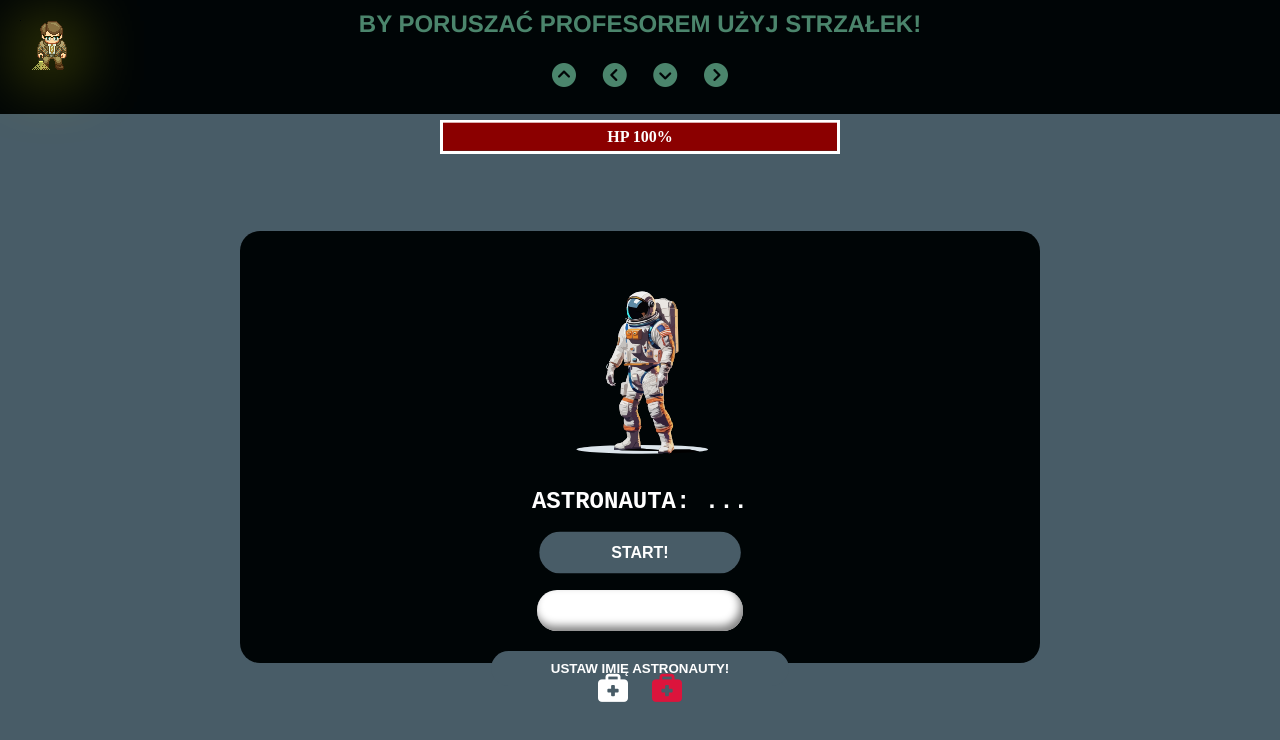
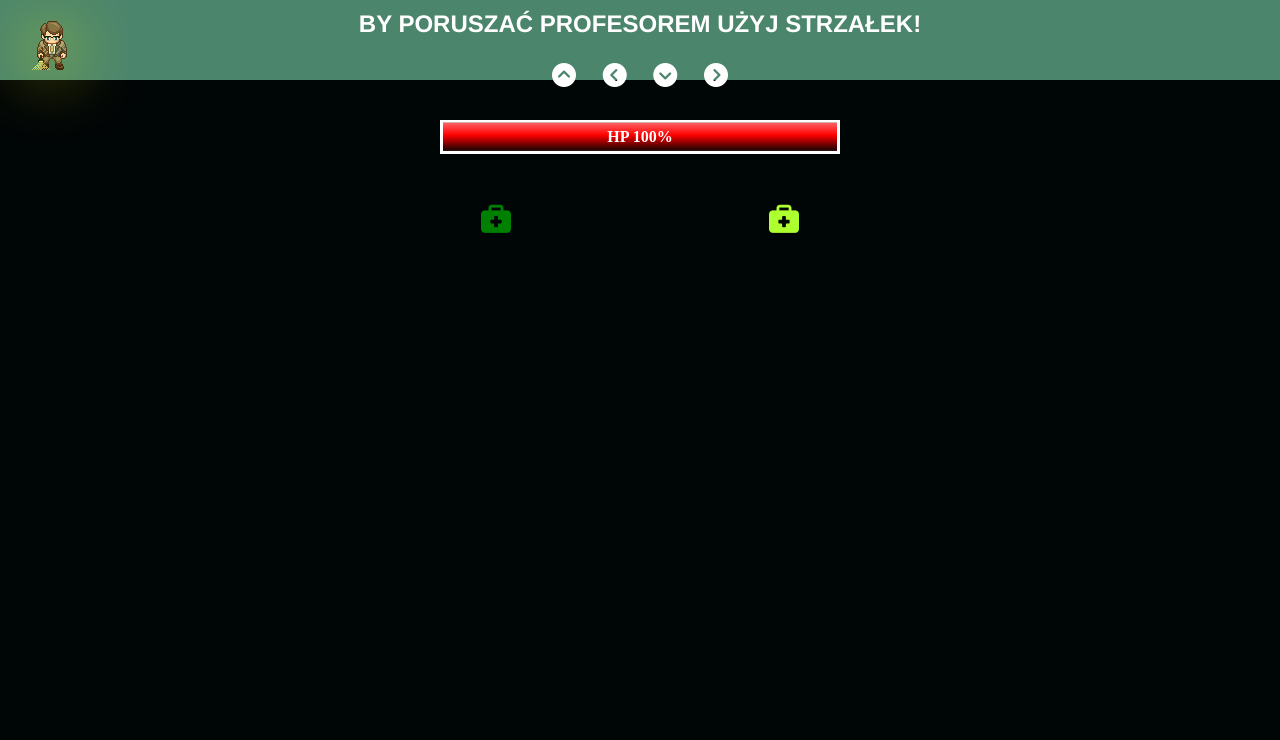
Before and after one commit to DomiGano/Profesor-Game, a plain HTML site: page index.html in a window 1280 px wide. Drawn offline with Linux system fonts and the light colour scheme.

Commit message:
Remove Astronaut + adjust styles

```diff
--- a/index.html
+++ b/index.html
@@ -19,21 +19,12 @@
     <section class="bars">
     <div id="hpBar" class="hpBar"><span id="redbar" class="redbar"></span><p>HP 100%</p></div>
     </section>
-    <article class="main__article">
-
-
-        <div id="container" class="container">
-            <img class="image" src="astronaut-8061095.svg">
-            <h1>ASTRONAUTA: ...</h1>
-            <button id="btn" class="btn--article btn--anim" onclick="changeContainer()">START!</button>
-                <input id="input" class="input__text" type="text">
-            <button class="btn--article" onclick="newHeader()">Ustaw imię Astronauty!</button>
-        </div>
-        <div class="heal__box">
+    <footer>
+    <div class="heal__box">
         <button class="heal" onclick="heal(5)"><i class="fa-solid fa-briefcase-medical"></i></button>
         <button class="heal heal--red" onclick="heal(100)"><i class="fa-solid fa-briefcase-medical"></i></button>
-        </div>
-    </article>
+    </div>
+    </footer>
     <script src="js/app.js"></script>
     <script src="js/heatly.js"></script>
 </body>
--- a/style/style.css
+++ b/style/style.css
@@ -12,24 +12,16 @@ body {
 
 header {
   height: 10vh;
+  background-color: #4B856C;
 }
 
 h2 {
   text-transform: uppercase;
   text-align: center;
   font-family: 'Franklin Gothic Medium', 'Arial Narrow', Arial, sans-serif;
-  color: #4B856C;
+  color: white;
   padding: 10px;
   user-select: none;
-}
-
-.main__article {
-    background-color: #485C67;
-    display: flex;
-    flex-direction: column;
-    justify-content: center;
-    align-items: center;
-    height: 90vh;
 }
 
 h1 {
@@ -51,7 +43,10 @@ h1 {
 
 .dProf {
   background-position: 0px -140px;
+}
 
+.dProf {
+  cursor: crosshair;
 }
 
 .rightAnim {
@@ -166,90 +161,6 @@ h1 {
   100% { background-position: -575px -10px; }
 }
 
-.container2 {
-    background: url(../earth-1756274.jpg);
-    animation: backgroundAnim  1s alternate linear;
-    background-color: #000506;
-    background-position: center;
-    width: 100%;
-    height: 100%;
-    display: flex;
-    justify-content: center;
-    flex-direction: column;
-    align-items: center;
-    transition: width 2s linear, height 4s 2s linear, border-radius 2s  linear;
-    position: relative;
-}
-
-.container {
-    position: relative;
-    background-color: #000506;
-    width: 800px;
-    height: 60%;
-    display: flex;
-    justify-content: center;
-    flex-direction: column;
-    align-items: center;
-    border-radius: 20px;
-    transition: width 1s linear, height 1s linear, border-radius 2s linear;
-    animation: backgroundAnim  1s alternate-reverse linear;
-}
-
-.btn--article {
-    margin: 20px;
-    padding: 10px 60px;
-    border-radius: 25px;
-    color: white;
-    font-weight: 700;
-    border: none;
-    background-color: #485C67;
-    text-transform: uppercase;
-    cursor: pointer;
-}
-
-.btn--article--active {
-    margin: 20px;
-    padding: 10px 60px;
-    border-radius: 10px;
-    border: none;
-    background-color: #4B856C;
-    text-transform: uppercase;
-    color: white;
-    font-weight: 800;
-}
-
-.btn--anim {
-    animation: anim1  1s infinite alternate linear;
-}
-
-  .input__text {
-    border: none;
-    padding: 1em;
-    border-radius: 20px;
-    box-shadow: inset -3px -5px 8px 0px gray;
-    color: #579FB8;
-    text-align: center;
-    font-weight: 700;
-  }
-
-  .input__text:focus {
-    outline: none;
-  }
-
-  .image {
-    height: 300px;
-  }
-
-  @keyframes anim1 {
-    from {transform: scale(1);}
-    to {transform: scale(1.2);}
-  }
-
-  @keyframes bacgroundAnim {
-    from {background-color: #000506;}
-    to {background: url(../earth-1756274_1920.jpg);}
-  }
-
 .bars {
   display: flex;
   justify-content: center;
@@ -277,7 +188,8 @@ h1 {
   width: 100%;
   height: 100%;
   position: absolute;
-  background-color: darkred;
+  background: rgb(113,17,17);
+  background: linear-gradient(180deg, rgba(113,17,17,1) 1%, rgba(255,93,93,1) 3%, rgba(255,0,0,1) 44%, rgba(47,2,2,1) 94%);
   transform: translateY(-19%);
   z-index: 1;
   left: 0;
@@ -309,9 +221,23 @@ h1 {
   background-color: transparent;
   border: 0px;
   outline: 0px;
-  color: white;
+  color: green;
 }
 
 .heal--red {
-  color: crimson;
+  color: greenyellow;
 }
+
+.heal__box {
+  width: 45%;
+  background-color: #000506;
+  display: flex;
+  justify-content: space-around;
+}
+
+footer {
+  position: relative;
+  display: flex;
+  justify-content: center;
+  margin-top: 10vh;
+}
```
